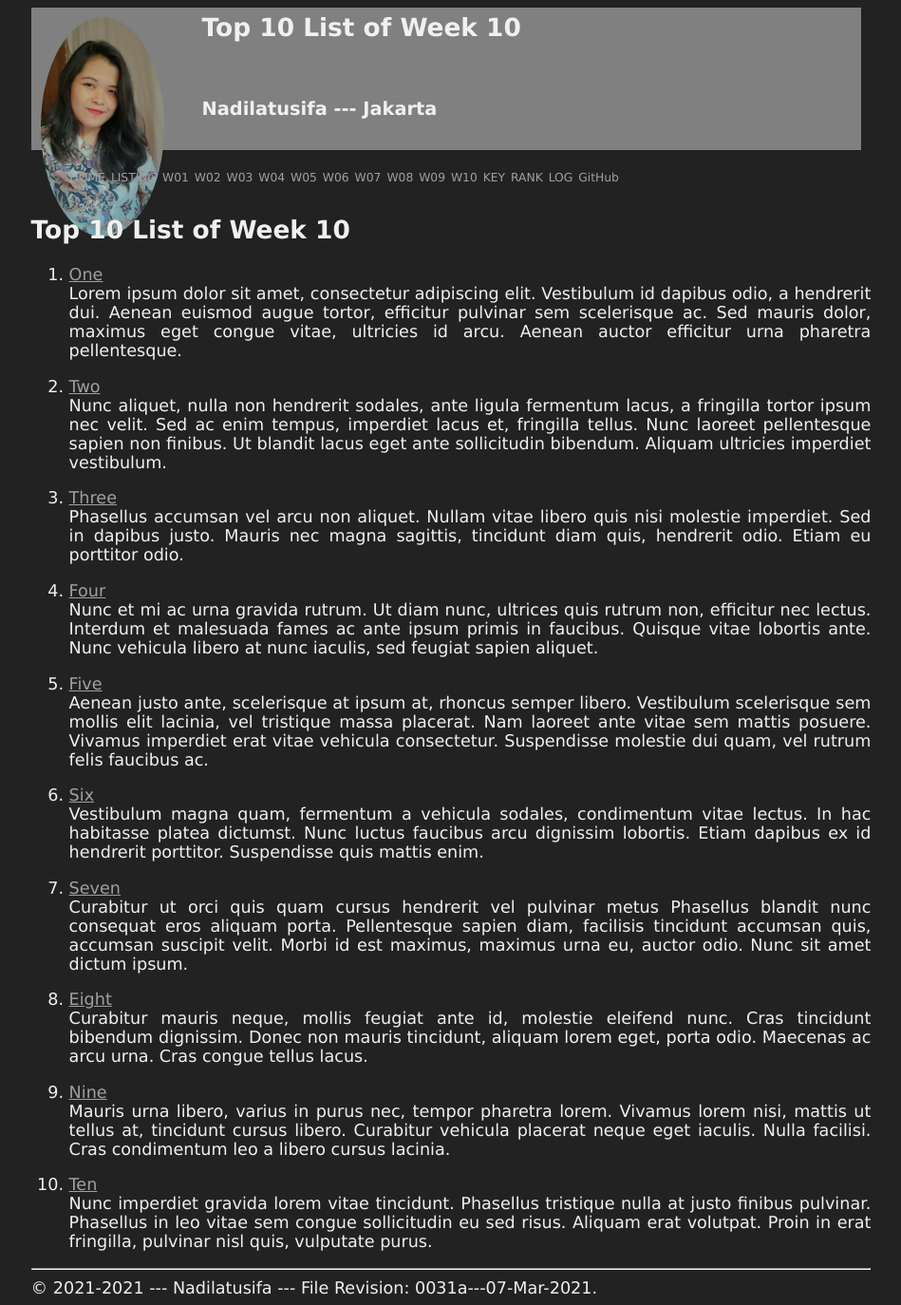
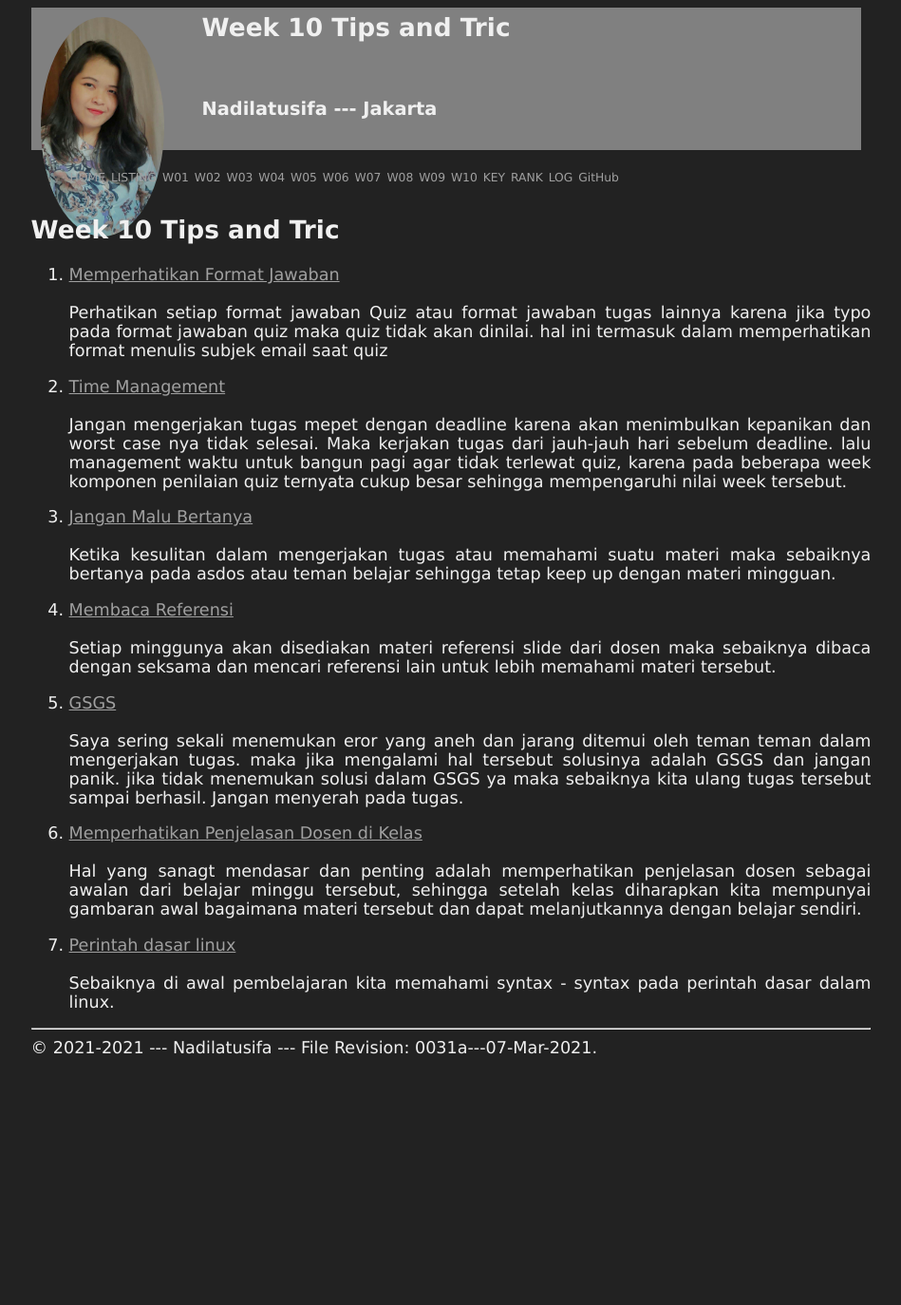
Before and after one commit to nadilatusifa12/os211, a Jekyll site: the page built from w10.md, in a window 1280 px wide. Shown: the whole page at 95% size, without its empty margins (165-1114 px from the left). Built offline with Jekyll 4.4.1, drawn with Linux system fonts in a browser that asks for light colours; our own code applies the rules of GitHub Pages for plain Markdown files; after the commit the page ends 1121 px from its top, so only the background shows below that.

Commit message:
Push week 10

```diff
--- a/TXT/mylog.txt
+++ b/TXT/mylog.txt
@@ -100,3 +100,9 @@ ZCZC W09 90 L06 REading References
 ZCZC W09 30 L07 Demo related
 ZCZC W09 360 L10 Assignment(general)
 ZCZC W09 30 L22 YouTube : Study
+ZCZC W10 20 L00 General Log
+ZCZC W10 15 L01 Scele related
+ZCZC W10 120 L02 ZOOM : Tuesday Class
+ZCZC W10 10 L03 GitHub related
+ZCZC W10 20 L05 GSGS related
+ZCZC W10 420 L10 Assignment(General)
--- a/TXT/myrank.txt
+++ b/TXT/myrank.txt
@@ -23,3 +23,6 @@ ZCZC W07 azkafitria
 ZCZC W08 natsyz
 ZCZC W08 naufaladi35
 ZCZC W08 novihdn
+ZCZC W09 NaradhipaBhary
+ZCZC W09 natsyz
+ZCZC W09 nfrobby
--- a/w10.md
+++ b/w10.md
@@ -3,74 +3,25 @@ layout: "layout"
 permalink: /W10/
 ---
 
-# Top 10 List of Week 10
+# Week 10 Tips and Tric
 
-1. [One](https://en.wikipedia.org/wiki/1)<br>
-Lorem ipsum dolor sit amet, consectetur adipiscing elit.
-Vestibulum id dapibus odio, a hendrerit dui.
-Aenean euismod augue tortor, efficitur pulvinar sem scelerisque ac.
-Sed mauris dolor, maximus eget congue vitae, ultricies id arcu.
-Aenean auctor efficitur urna pharetra pellentesque.
+1. [Memperhatikan Format Jawaban]()<br><br>
+Perhatikan setiap format jawaban Quiz atau format jawaban tugas lainnya karena jika typo pada format jawaban quiz maka quiz tidak akan dinilai. hal ini termasuk dalam memperhatikan format menulis subjek email saat quiz
 
-2. [Two](https://en.wikipedia.org/wiki/2)<br>
-Nunc aliquet, nulla non hendrerit sodales, ante ligula fermentum lacus, a fringilla tortor ipsum nec velit.
-Sed ac enim tempus, imperdiet lacus et, fringilla tellus.
-Nunc laoreet pellentesque sapien non finibus.
-Ut blandit lacus eget ante sollicitudin bibendum.
-Aliquam ultricies imperdiet vestibulum.
+2. [Time Management]()<br><br>
+Jangan mengerjakan tugas mepet dengan deadline karena akan menimbulkan kepanikan dan worst case nya tidak selesai. Maka kerjakan tugas dari jauh-jauh hari sebelum deadline. lalu management waktu untuk bangun pagi agar tidak terlewat quiz, karena pada beberapa week komponen penilaian quiz ternyata cukup besar sehingga mempengaruhi nilai week tersebut.
 
-3. [Three](https://en.wikipedia.org/wiki/3)<br>
-Phasellus accumsan vel arcu non aliquet.
-Nullam vitae libero quis nisi molestie imperdiet.
-Sed in dapibus justo.
-Mauris nec magna sagittis, tincidunt diam quis, hendrerit odio.
-Etiam eu porttitor odio.
+3. [Jangan Malu Bertanya]()<br><br>
+Ketika kesulitan dalam mengerjakan tugas atau memahami suatu materi maka sebaiknya bertanya pada asdos atau teman belajar sehingga tetap keep up dengan materi mingguan.
 
-4. [Four](https://en.wikipedia.org/wiki/4)<br>
-Nunc et mi ac urna gravida rutrum.
-Ut diam nunc, ultrices quis rutrum non, efficitur nec lectus.
-Interdum et malesuada fames ac ante ipsum primis in faucibus.
-Quisque vitae lobortis ante.
-Nunc vehicula libero at nunc iaculis, sed feugiat sapien aliquet.
+4. [Membaca Referensi]()<br><br>
+Setiap minggunya akan disediakan materi referensi slide dari dosen maka sebaiknya dibaca dengan seksama dan mencari referensi lain untuk lebih memahami materi tersebut.
 
-5. [Five](https://en.wikipedia.org/wiki/5)<br>
-Aenean justo ante, scelerisque at ipsum at, rhoncus semper libero.
-Vestibulum scelerisque sem mollis elit lacinia, vel tristique massa placerat.
-Nam laoreet ante vitae sem mattis posuere.
-Vivamus imperdiet erat vitae vehicula consectetur.
-Suspendisse molestie dui quam, vel rutrum felis faucibus ac.
+5. [GSGS]()<br><br>
+Saya sering sekali menemukan eror yang aneh dan jarang ditemui oleh teman teman dalam mengerjakan tugas. maka jika mengalami hal tersebut solusinya adalah GSGS dan jangan panik. jika tidak menemukan solusi dalam GSGS ya maka sebaiknya kita ulang tugas tersebut sampai berhasil. Jangan menyerah pada tugas.
 
-6. [Six](https://en.wikipedia.org/wiki/6)<br>
-Vestibulum magna quam, fermentum a vehicula sodales, condimentum vitae lectus.
-In hac habitasse platea dictumst.
-Nunc luctus faucibus arcu dignissim lobortis.
-Etiam dapibus ex id hendrerit porttitor.
-Suspendisse quis mattis enim.
+6. [Memperhatikan Penjelasan Dosen di Kelas]()<br><br>
+Hal yang sanagt mendasar dan penting adalah memperhatikan penjelasan dosen sebagai awalan dari belajar minggu tersebut, sehingga setelah kelas diharapkan kita mempunyai gambaran awal bagaimana materi tersebut dan dapat melanjutkannya dengan belajar sendiri.
 
-7. [Seven](https://en.wikipedia.org/wiki/7)<br>
-Curabitur ut orci quis quam cursus hendrerit vel pulvinar metus
-Phasellus blandit nunc consequat eros aliquam porta.
-Pellentesque sapien diam, facilisis tincidunt accumsan quis, accumsan suscipit velit.
-Morbi id est maximus, maximus urna eu, auctor odio.
-Nunc sit amet dictum ipsum.
-
-8. [Eight](https://en.wikipedia.org/wiki/8)<br>
-Curabitur mauris neque, mollis feugiat ante id, molestie eleifend nunc.
-Cras tincidunt bibendum dignissim.
-Donec non mauris tincidunt, aliquam lorem eget, porta odio.
-Maecenas ac arcu urna.
-Cras congue tellus lacus.
-
-9. [Nine](https://en.wikipedia.org/wiki/9)<br>
-Mauris urna libero, varius in purus nec, tempor pharetra lorem.
-Vivamus lorem nisi, mattis ut tellus at, tincidunt cursus libero.
-Curabitur vehicula placerat neque eget iaculis.
-Nulla facilisi.
-Cras condimentum leo a libero cursus lacinia.
-
-10. [Ten](https://en.wikipedia.org/wiki/10)<br>
-Nunc imperdiet gravida lorem vitae tincidunt.
-Phasellus tristique nulla at justo finibus pulvinar.
-Phasellus in leo vitae sem congue sollicitudin eu sed risus.
-Aliquam erat volutpat.
-Proin in erat fringilla, pulvinar nisl quis, vulputate purus.
+7. [Perintah dasar linux]()<br><br>
+Sebaiknya di awal pembelajaran kita memahami syntax - syntax pada perintah dasar dalam linux.
```
Also changed, not shown: 9 other files.
